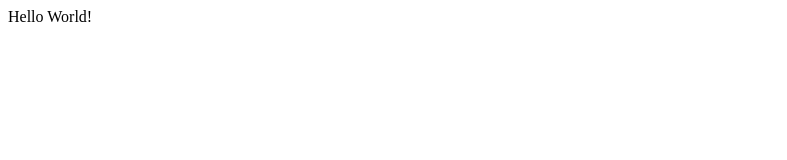
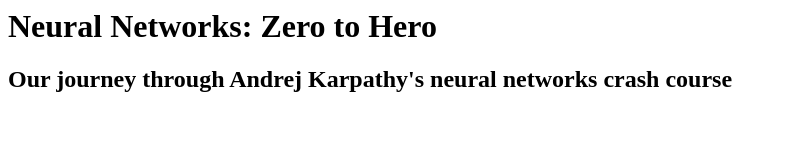
Before and after one commit to karismoon/building-gpt, a plain HTML site: page blog/index.html in a window 1280 px wide. Shown: the whole page, without its empty margins (0-787 px from the left). Drawn offline with Linux system fonts and the light colour scheme.

Commit message:
Add style file, write blog title.

```diff
--- a/blog/index.html
+++ b/blog/index.html
@@ -1 +1,6 @@
-<Head>Hello World!</Head>
+<Head>
+<h1> Neural Networks: Zero to Hero </h1>
+<h2>Our journey through Andrej Karpathy's neural networks crash course</h2>
+
+
+</Head>
```
Also changed, not shown: blog/styles.css (added).
